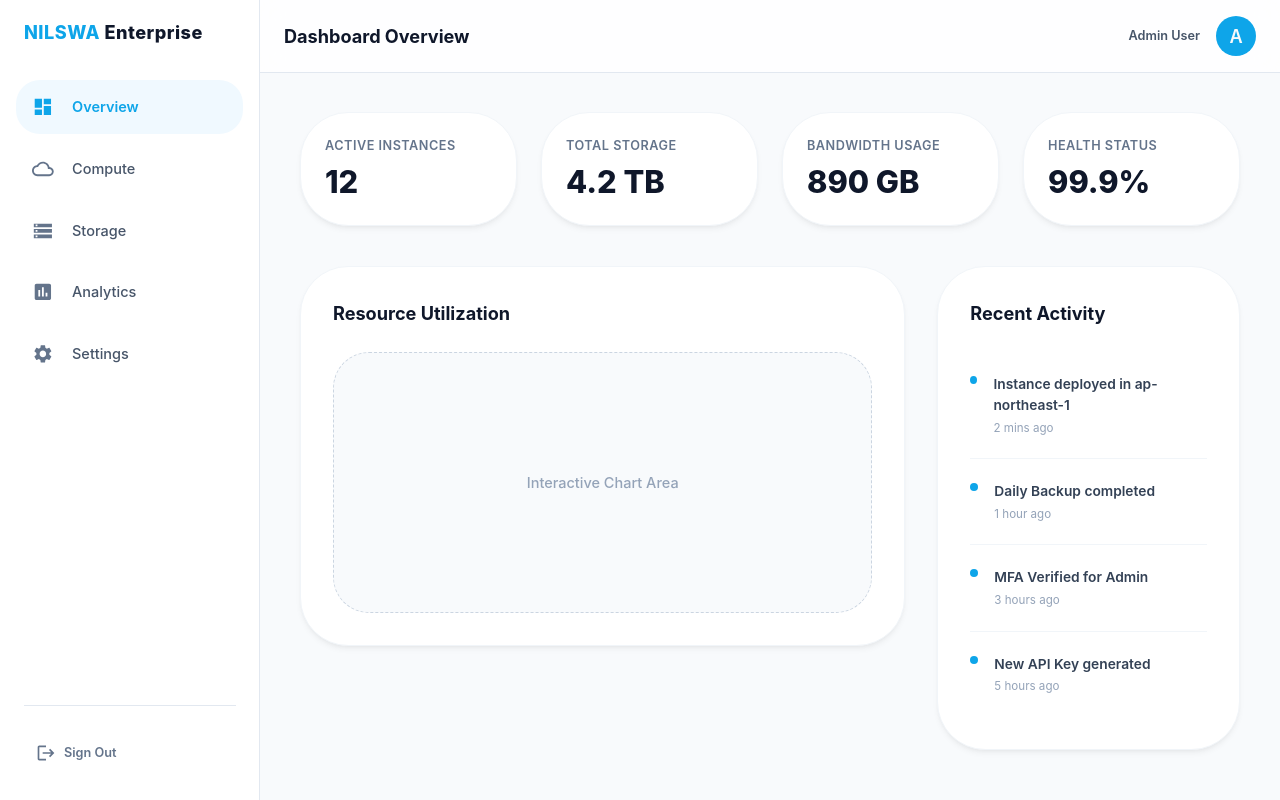
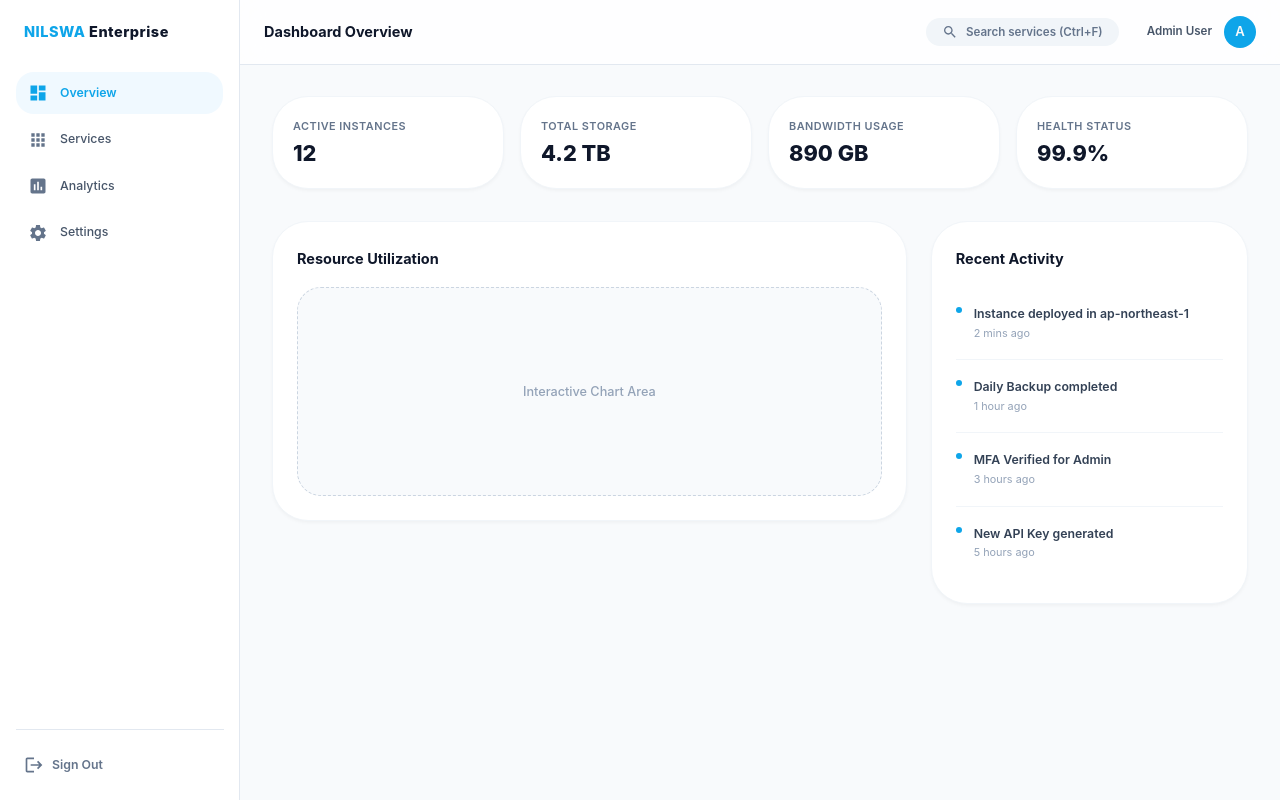
Before and after one commit to sachin-bose-p/nilswa, a Next.js app in the folder client/: page /dashboard in a window 1280 px wide. Built offline with nearby package versions, Linux system fonts and the light colour scheme; sample sign-in values are in the browser's storage.

Commit message:
Add Windows 11 style Start Menu and reduce dashboard font size

```diff
--- a/client/app/dashboard/page.tsx
+++ b/client/app/dashboard/page.tsx
@@ -1,25 +1,46 @@
 'use client';
 
-import React, { useState } from 'react';
+import React, { useState, useEffect } from 'react';
 import {
   Box, Typography, Drawer, List, ListItem, ListItemButton,
   ListItemIcon, ListItemText, AppBar, Toolbar, IconButton,
-  Avatar, Paper, Divider, Button
+  Avatar, Paper, Divider, Button, Dialog, InputBase, Grid, Fade
 } from '@mui/material';
 import { useRouter } from 'next/navigation';
 import DashboardIcon from '@mui/icons-material/Dashboard';
-import StorageIcon from '@mui/icons-material/Storage';
-import CloudQueueIcon from '@mui/icons-material/CloudQueue';
+import AppsIcon from '@mui/icons-material/Apps';
 import SettingsIcon from '@mui/icons-material/Settings';
 import LogoutIcon from '@mui/icons-material/Logout';
 import MenuIcon from '@mui/icons-material/Menu';
 import AssessmentIcon from '@mui/icons-material/Assessment';
+import SearchIcon from '@mui/icons-material/Search';
+import PowerSettingsNewIcon from '@mui/icons-material/PowerSettingsNew';
+import WorkIcon from '@mui/icons-material/Work';
+import LocalHospitalIcon from '@mui/icons-material/LocalHospital';
+import FlightIcon from '@mui/icons-material/Flight';
+import SecurityIcon from '@mui/icons-material/Security';
+import ComputerIcon from '@mui/icons-material/Computer';
+import StorageIcon from '@mui/icons-material/Storage';
 
-const drawerWidth = 260;
+const drawerWidth = 240;
 
 export default function DashboardPage() {
   const router = useRouter();
   const [mobileOpen, setMobileOpen] = useState(false);
+  const [searchOpen, setSearchOpen] = useState(false);
+  const [searchQuery, setSearchQuery] = useState('');
+
+  // Handle Ctrl+F for search menu
+  useEffect(() => {
+    const handleKeyDown = (e: KeyboardEvent) => {
+      if ((e.ctrlKey || e.metaKey) && e.key === 'f') {
+        e.preventDefault();
+        setSearchOpen(prev => !prev);
+      }
+    };
+    window.addEventListener('keydown', handleKeyDown);
+    return () => window.removeEventListener('keydown', handleKeyDown);
+  }, []);
 
   const handleDrawerToggle = () => {
     setMobileOpen(!mobileOpen);
@@ -31,58 +52,72 @@ export default function DashboardPage() {
   };
 
   const menuItems = [
-    { text: 'Overview', icon: <DashboardIcon /> },
-    { text: 'Compute', icon: <CloudQueueIcon /> },
-    { text: 'Storage', icon: <StorageIcon /> },
-    { text: 'Analytics', icon: <AssessmentIcon /> },
-    { text: 'Settings', icon: <SettingsIcon /> },
+    { text: 'Overview', icon: <DashboardIcon sx={{ fontSize: 20 }} /> },
+    { text: 'Services', icon: <AppsIcon sx={{ fontSize: 20 }} />, onClick: () => setSearchOpen(true) },
+    { text: 'Analytics', icon: <AssessmentIcon sx={{ fontSize: 20 }} /> },
+    { text: 'Settings', icon: <SettingsIcon sx={{ fontSize: 20 }} /> },
   ];
+
+  const pinnedServices = [
+    { name: 'Airline Crew', icon: <FlightIcon sx={{ color: '#0ea5e9', fontSize: 32 }} /> },
+    { name: 'Alcohol Check', icon: <LocalHospitalIcon sx={{ color: '#10b981', fontSize: 32 }} /> },
+    { name: 'Real Estate CRM', icon: <WorkIcon sx={{ color: '#f59e0b', fontSize: 32 }} /> },
+    { name: 'IAM Console', icon: <SecurityIcon sx={{ color: '#8b5cf6', fontSize: 32 }} /> },
+    { name: 'Compute Instances', icon: <ComputerIcon sx={{ color: '#ec4899', fontSize: 32 }} /> },
+    { name: 'Cloud Storage', icon: <StorageIcon sx={{ color: '#64748b', fontSize: 32 }} /> },
+  ];
+
+  const filteredServices = pinnedServices.filter(s => s.name.toLowerCase().includes(searchQuery.toLowerCase()));
 
   const drawer = (
     <Box sx={{ backgroundColor: '#ffffff', height: '100%', color: '#334155', borderRight: '1px solid #e2e8f0' }}>
-      <Toolbar sx={{ px: 3, py: 2 }}>
-        <Typography variant="h6" sx={{ fontWeight: 800, letterSpacing: '0.5px', color: '#0f172a' }}>
+      <Toolbar sx={{ px: 2, py: 1, minHeight: '64px !important' }}>
+        <Typography variant="subtitle1" sx={{ fontWeight: 800, letterSpacing: '0.5px', color: '#0f172a' }}>
           <Box component="span" sx={{ color: '#0ea5e9' }}>NILSWA</Box> Enterprise
         </Typography>
       </Toolbar>
 
-      <List sx={{ pt: 2, px: 2 }}>
+      <List sx={{ pt: 1, px: 2 }}>
         {menuItems.map((item, index) => {
           const isActive = index === 0;
           return (
-            <ListItem key={item.text} disablePadding sx={{ mb: 1 }}>
-              <ListItemButton sx={{
-                py: 1.5,
-                px: 2,
-                borderRadius: 2,
-                backgroundColor: isActive ? '#f0f9ff' : 'transparent',
-                color: isActive ? '#0ea5e9' : '#475569',
-                '&:hover': { backgroundColor: isActive ? '#f0f9ff' : '#f8fafc' }
-              }}>
-                <ListItemIcon sx={{ color: isActive ? '#0ea5e9' : '#64748b', minWidth: 40 }}>
+            <ListItem key={item.text} disablePadding sx={{ mb: 0.5 }}>
+              <ListItemButton
+                onClick={item.onClick}
+                sx={{
+                  py: 1,
+                  px: 1.5,
+                  borderRadius: 1.5,
+                  backgroundColor: isActive ? '#f0f9ff' : 'transparent',
+                  color: isActive ? '#0ea5e9' : '#475569',
+                  '&:hover': { backgroundColor: isActive ? '#f0f9ff' : '#f8fafc' }
+                }}
+              >
+                <ListItemIcon sx={{ color: isActive ? '#0ea5e9' : '#64748b', minWidth: 32 }}>
                   {item.icon}
                 </ListItemIcon>
-                <ListItemText primary={item.text} slotProps={{ primary: { sx: { fontWeight: isActive ? 600 : 500 } } }} />
+                <ListItemText primary={item.text} slotProps={{ primary: { sx: { fontWeight: isActive ? 600 : 500, fontSize: '0.85rem' } } }} />
               </ListItemButton>
             </ListItem>
           );
         })}
       </List>
 
-      <Box sx={{ position: 'absolute', bottom: 0, width: '100%', p: 3 }}>
-        <Divider sx={{ borderColor: '#e2e8f0', mb: 3 }} />
+      <Box sx={{ position: 'absolute', bottom: 0, width: '100%', p: 2 }}>
+        <Divider sx={{ borderColor: '#e2e8f0', mb: 2 }} />
         <Button
           fullWidth
           variant="text"
-          startIcon={<LogoutIcon />}
+          startIcon={<LogoutIcon sx={{ fontSize: 18 }} />}
           onClick={handleLogout}
           sx={{
             color: '#64748b',
             textTransform: 'none',
             fontWeight: 600,
+            fontSize: '0.85rem',
             justifyContent: 'flex-start',
-            px: 2,
-            py: 1.5,
+            px: 1.5,
+            py: 1,
             '&:hover': { backgroundColor: '#f1f5f9', color: '#0f172a' }
           }}
         >
@@ -106,7 +141,7 @@ export default function DashboardPage() {
           borderBottom: '1px solid #e2e8f0',
         }}
       >
-        <Toolbar sx={{ height: 72 }}>
+        <Toolbar sx={{ minHeight: '64px !important' }}>
           <IconButton
             color="inherit"
             edge="start"
@@ -115,14 +150,32 @@ export default function DashboardPage() {
           >
             <MenuIcon />
           </IconButton>
-          <Typography variant="h6" noWrap component="div" sx={{ flexGrow: 1, fontWeight: 700, color: '#0f172a' }}>
+          <Typography variant="subtitle1" noWrap component="div" sx={{ flexGrow: 1, fontWeight: 700, color: '#0f172a' }}>
             Dashboard Overview
           </Typography>
-          <Box sx={{ display: 'flex', alignItems: 'center', gap: 2 }}>
-            <Typography variant="body2" sx={{ fontWeight: 600, color: '#475569', display: { xs: 'none', md: 'block' } }}>
+          <Box sx={{ display: 'flex', alignItems: 'center', gap: 1.5 }}>
+            <Button
+              onClick={() => setSearchOpen(true)}
+              sx={{
+                display: { xs: 'none', md: 'flex' },
+                textTransform: 'none',
+                color: '#64748b',
+                backgroundColor: '#f1f5f9',
+                borderRadius: 4,
+                px: 2,
+                py: 0.5,
+                fontSize: '0.8rem',
+                mr: 2,
+                '&:hover': { backgroundColor: '#e2e8f0' }
+              }}
+            >
+              <SearchIcon sx={{ fontSize: 16, mr: 1 }} />
+              Search services (Ctrl+F)
+            </Button>
+            <Typography variant="caption" sx={{ fontWeight: 600, color: '#475569', display: { xs: 'none', md: 'block' }, fontSize: '0.8rem' }}>
               Admin User
             </Typography>
-            <Avatar sx={{ bgcolor: '#0ea5e9', width: 40, height: 40, fontWeight: 600 }}>A</Avatar>
+            <Avatar sx={{ bgcolor: '#0ea5e9', width: 32, height: 32, fontWeight: 600, fontSize: '0.9rem' }}>A</Avatar>
           </Box>
         </Toolbar>
       </AppBar>
@@ -152,25 +205,25 @@ export default function DashboardPage() {
         </Drawer>
       </Box>
 
-      <Box component="main" sx={{ flexGrow: 1, p: { xs: 3, md: 5 }, width: { sm: `calc(100% - ${drawerWidth}px)` }, mt: '72px' }}>
+      <Box component="main" sx={{ flexGrow: 1, p: { xs: 2, md: 4 }, width: { sm: `calc(100% - ${drawerWidth}px)` }, mt: '64px' }}>
 
         {/* KPI Cards */}
-        <Box sx={{ display: 'grid', gridTemplateColumns: { xs: '1fr', sm: '1fr 1fr', md: 'repeat(4, 1fr)' }, gap: 3, mb: 5 }}>
+        <Box sx={{ display: 'grid', gridTemplateColumns: { xs: '1fr', sm: '1fr 1fr', md: 'repeat(4, 1fr)' }, gap: 2, mb: 4 }}>
           {['Active Instances', 'Total Storage', 'Bandwidth Usage', 'Health Status'].map((title, i) => (
             <Box key={title}>
               <Paper elevation={0} sx={{
-                p: 3,
-                borderRadius: 4,
+                p: 2.5,
+                borderRadius: 3,
                 backgroundColor: '#ffffff',
                 border: '1px solid #f1f5f9',
-                boxShadow: '0 4px 6px -1px rgb(0 0 0 / 0.05), 0 2px 4px -2px rgb(0 0 0 / 0.05)',
+                boxShadow: '0 2px 4px -1px rgb(0 0 0 / 0.05)',
                 display: 'flex',
                 flexDirection: 'column'
               }}>
-                <Typography variant="body2" sx={{ color: '#64748b', fontWeight: 600, mb: 1, textTransform: 'uppercase', letterSpacing: '0.5px' }}>
+                <Typography variant="caption" sx={{ color: '#64748b', fontWeight: 600, mb: 0.5, textTransform: 'uppercase', letterSpacing: '0.5px' }}>
                   {title}
                 </Typography>
-                <Typography variant="h4" sx={{ fontWeight: 800, color: '#0f172a' }}>
+                <Typography variant="h5" sx={{ fontWeight: 800, color: '#0f172a' }}>
                   {i === 0 ? '12' : i === 1 ? '4.2 TB' : i === 2 ? '890 GB' : '99.9%'}
                 </Typography>
               </Paper>
@@ -179,42 +232,42 @@ export default function DashboardPage() {
         </Box>
 
         {/* Charts & Activity */}
-        <Box sx={{ display: 'grid', gridTemplateColumns: { xs: '1fr', md: '2fr 1fr' }, gap: 4 }}>
+        <Box sx={{ display: 'grid', gridTemplateColumns: { xs: '1fr', md: '2fr 1fr' }, gap: 3 }}>
           <Box>
             <Paper elevation={0} sx={{
-              p: 4,
-              borderRadius: 4,
+              p: 3,
+              borderRadius: 3,
               backgroundColor: '#ffffff',
               border: '1px solid #f1f5f9',
-              boxShadow: '0 4px 6px -1px rgb(0 0 0 / 0.05), 0 2px 4px -2px rgb(0 0 0 / 0.05)',
-              minHeight: '380px',
+              boxShadow: '0 2px 4px -1px rgb(0 0 0 / 0.05)',
+              minHeight: '300px',
               display: 'flex',
               flexDirection: 'column'
             }}>
-              <Typography variant="h6" sx={{ fontWeight: 700, mb: 3, color: '#0f172a' }}>Resource Utilization</Typography>
+              <Typography variant="subtitle1" sx={{ fontWeight: 700, mb: 2, color: '#0f172a' }}>Resource Utilization</Typography>
               <Box sx={{
                 display: 'flex',
                 justifyContent: 'center',
                 alignItems: 'center',
                 flexGrow: 1,
                 backgroundColor: '#f8fafc',
-                borderRadius: 3,
+                borderRadius: 2,
                 border: '1px dashed #cbd5e1'
               }}>
-                <Typography sx={{ color: '#94a3b8', fontWeight: 500 }}>Interactive Chart Area</Typography>
+                <Typography variant="body2" sx={{ color: '#94a3b8', fontWeight: 500 }}>Interactive Chart Area</Typography>
               </Box>
             </Paper>
           </Box>
           <Box>
             <Paper elevation={0} sx={{
-              p: 4,
-              borderRadius: 4,
+              p: 3,
+              borderRadius: 3,
               backgroundColor: '#ffffff',
               border: '1px solid #f1f5f9',
-              boxShadow: '0 4px 6px -1px rgb(0 0 0 / 0.05), 0 2px 4px -2px rgb(0 0 0 / 0.05)',
-              minHeight: '380px'
+              boxShadow: '0 2px 4px -1px rgb(0 0 0 / 0.05)',
+              minHeight: '300px'
             }}>
-              <Typography variant="h6" sx={{ fontWeight: 700, mb: 3, color: '#0f172a' }}>Recent Activity</Typography>
+              <Typography variant="subtitle1" sx={{ fontWeight: 700, mb: 2, color: '#0f172a' }}>Recent Activity</Typography>
               <List disablePadding>
                 {[
                   { action: 'Instance deployed in ap-northeast-1', time: '2 mins ago' },
@@ -223,14 +276,14 @@ export default function DashboardPage() {
                   { action: 'New API Key generated', time: '5 hours ago' },
                 ].map((log, i) => (
                   <React.Fragment key={i}>
-                    <ListItem alignItems="flex-start" sx={{ px: 0, py: 2 }}>
-                      <Box sx={{ width: 8, height: 8, borderRadius: '50%', backgroundColor: '#0ea5e9', mt: 1, mr: 2 }} />
+                    <ListItem alignItems="flex-start" sx={{ px: 0, py: 1.5 }}>
+                      <Box sx={{ width: 6, height: 6, borderRadius: '50%', backgroundColor: '#0ea5e9', mt: 1, mr: 1.5 }} />
                       <ListItemText
                         primary={log.action}
                         secondary={log.time}
                         slotProps={{
-                          primary: { sx: { fontWeight: 600, fontSize: '0.95rem', color: '#334155' } },
-                          secondary: { sx: { fontSize: '0.8rem', mt: 0.5, color: '#94a3b8' } }
+                          primary: { sx: { fontWeight: 600, fontSize: '0.85rem', color: '#334155' } },
+                          secondary: { sx: { fontSize: '0.75rem', mt: 0.25, color: '#94a3b8' } }
                         }}
                       />
                     </ListItem>
@@ -242,6 +295,154 @@ export default function DashboardPage() {
           </Box>
         </Box>
       </Box>
+
+      {/* Windows 11 Style Start Menu Overlay */}
+      <Dialog
+        open={searchOpen}
+        onClose={() => setSearchOpen(false)}
+        TransitionComponent={Fade}
+        PaperProps={{
+          sx: {
+            position: 'absolute',
+            bottom: { xs: 0, md: 'auto' },
+            top: { xs: 'auto', md: '15vh' },
+            m: 0,
+            width: '100%',
+            maxWidth: '640px',
+            borderRadius: { xs: '16px 16px 0 0', md: '12px' },
+            backgroundColor: '#1e1e1e', // Win11 Dark Theme
+            color: '#ffffff',
+            boxShadow: '0 24px 48px rgba(0,0,0,0.5)',
+            border: '1px solid rgba(255,255,255,0.05)',
+            backgroundImage: 'linear-gradient(145deg, rgba(255,255,255,0.03) 0%, transparent 100%)',
+            backdropFilter: 'blur(20px)'
+          }
+        }}
+      >
+        <Box sx={{ p: 3, display: 'flex', flexDirection: 'column', height: { xs: '70vh', md: '600px' } }}>
+          {/* Search Bar */}
+          <Box sx={{
+            display: 'flex',
+            alignItems: 'center',
+            backgroundColor: 'rgba(255,255,255,0.05)',
+            borderRadius: '24px',
+            px: 2,
+            py: 0.5,
+            mb: 4,
+            border: '1px solid rgba(255,255,255,0.1)'
+          }}>
+            <SearchIcon sx={{ color: '#aaa', mr: 1, fontSize: 20 }} />
+            <InputBase
+              autoFocus
+              placeholder="Search for apps, settings, and documents"
+              value={searchQuery}
+              onChange={(e) => setSearchQuery(e.target.value)}
+              sx={{ color: '#fff', width: '100%', fontSize: '0.9rem', py: 0.5 }}
+            />
+          </Box>
+
+          <Box sx={{ flexGrow: 1, overflowY: 'auto', px: 1 }}>
+            <Box sx={{ display: 'flex', justifyContent: 'space-between', alignItems: 'center', mb: 2 }}>
+              <Typography sx={{ fontWeight: 600, fontSize: '0.9rem', color: '#fff' }}>Pinned</Typography>
+              <Button size="small" sx={{ color: '#ccc', textTransform: 'none', backgroundColor: 'rgba(255,255,255,0.05)', borderRadius: 2 }}>
+                All <Box component="span" sx={{ ml: 0.5, fontSize: '0.7rem' }}>›</Box>
+              </Button>
+            </Box>
+
+            {/* Apps Grid */}
+            <Grid container spacing={2}>
+              {filteredServices.map((service, i) => (
+                <Grid size={{ xs: 4, sm: 3, md: 2 }} key={i}>
+                  <Box sx={{
+                    display: 'flex',
+                    flexDirection: 'column',
+                    alignItems: 'center',
+                    p: 1.5,
+                    borderRadius: 2,
+                    cursor: 'pointer',
+                    '&:hover': { backgroundColor: 'rgba(255,255,255,0.05)' }
+                  }}>
+                    <Box sx={{
+                      width: 48,
+                      height: 48,
+                      display: 'flex',
+                      justifyContent: 'center',
+                      alignItems: 'center',
+                      backgroundColor: 'rgba(255,255,255,0.9)',
+                      borderRadius: '8px',
+                      boxShadow: '0 2px 8px rgba(0,0,0,0.2)',
+                      mb: 1
+                    }}>
+                      {service.icon}
+                    </Box>
+                    <Typography align="center" sx={{ fontSize: '0.75rem', color: '#ccc', lineHeight: 1.2 }}>
+                      {service.name}
+                    </Typography>
+                  </Box>
+                </Grid>
+              ))}
+              {filteredServices.length === 0 && (
+                <Grid size={12}>
+                  <Typography sx={{ color: '#888', textAlign: 'center', py: 4 }}>No services found.</Typography>
+                </Grid>
+              )}
+            </Grid>
+
+            <Box sx={{ display: 'flex', justifyContent: 'space-between', alignItems: 'center', mt: 5, mb: 2 }}>
+              <Typography sx={{ fontWeight: 600, fontSize: '0.9rem', color: '#fff' }}>Recommended</Typography>
+              <Button size="small" sx={{ color: '#ccc', textTransform: 'none', backgroundColor: 'rgba(255,255,255,0.05)', borderRadius: 2 }}>
+                More <Box component="span" sx={{ ml: 0.5, fontSize: '0.7rem' }}>›</Box>
+              </Button>
+            </Box>
+
+            <Grid container spacing={2}>
+              <Grid size={{ xs: 12, sm: 6 }}>
+                <Box sx={{ display: 'flex', alignItems: 'center', p: 1, borderRadius: 2, '&:hover': { backgroundColor: 'rgba(255,255,255,0.05)' } }}>
+                  <Avatar sx={{ bgcolor: 'rgba(255,255,255,0.1)', width: 36, height: 36, mr: 2, borderRadius: 1 }} variant="rounded">
+                    <AssessmentIcon fontSize="small" sx={{ color: '#ccc' }} />
+                  </Avatar>
+                  <Box>
+                    <Typography sx={{ fontSize: '0.85rem', fontWeight: 500 }}>Usage Report 2026</Typography>
+                    <Typography sx={{ fontSize: '0.75rem', color: '#888' }}>Recently added</Typography>
+                  </Box>
+                </Box>
+              </Grid>
+              <Grid size={{ xs: 12, sm: 6 }}>
+                <Box sx={{ display: 'flex', alignItems: 'center', p: 1, borderRadius: 2, '&:hover': { backgroundColor: 'rgba(255,255,255,0.05)' } }}>
+                  <Avatar sx={{ bgcolor: 'rgba(255,255,255,0.1)', width: 36, height: 36, mr: 2, borderRadius: 1 }} variant="rounded">
+                    <SettingsIcon fontSize="small" sx={{ color: '#ccc' }} />
+                  </Avatar>
+                  <Box>
+                    <Typography sx={{ fontSize: '0.85rem', fontWeight: 500 }}>System Config</Typography>
+                    <Typography sx={{ fontSize: '0.75rem', color: '#888' }}>You open this often</Typography>
+                  </Box>
+                </Box>
+              </Grid>
+            </Grid>
+          </Box>
+
+          {/* Bottom Bar (User Profile & Power) */}
+          <Box sx={{
+            display: 'flex',
+            justifyContent: 'space-between',
+            alignItems: 'center',
+            mt: 2,
+            pt: 2,
+            borderTop: '1px solid rgba(255,255,255,0.1)'
+          }}>
+            <Box sx={{ display: 'flex', alignItems: 'center', cursor: 'pointer', p: 1, borderRadius: 2, '&:hover': { backgroundColor: 'rgba(255,255,255,0.05)' } }}>
+              <Avatar sx={{ width: 32, height: 32, mr: 1.5, fontSize: '0.9rem' }}>A</Avatar>
+              <Typography sx={{ fontSize: '0.85rem', fontWeight: 500 }}>Admin User</Typography>
+            </Box>
+            <IconButton
+              onClick={handleLogout}
+              sx={{ color: '#ccc', '&:hover': { backgroundColor: 'rgba(255,255,255,0.1)', color: '#fff' } }}
+            >
+              <PowerSettingsNewIcon fontSize="small" />
+            </IconButton>
+          </Box>
+        </Box>
+      </Dialog>
     </Box>
   );
 }
```
